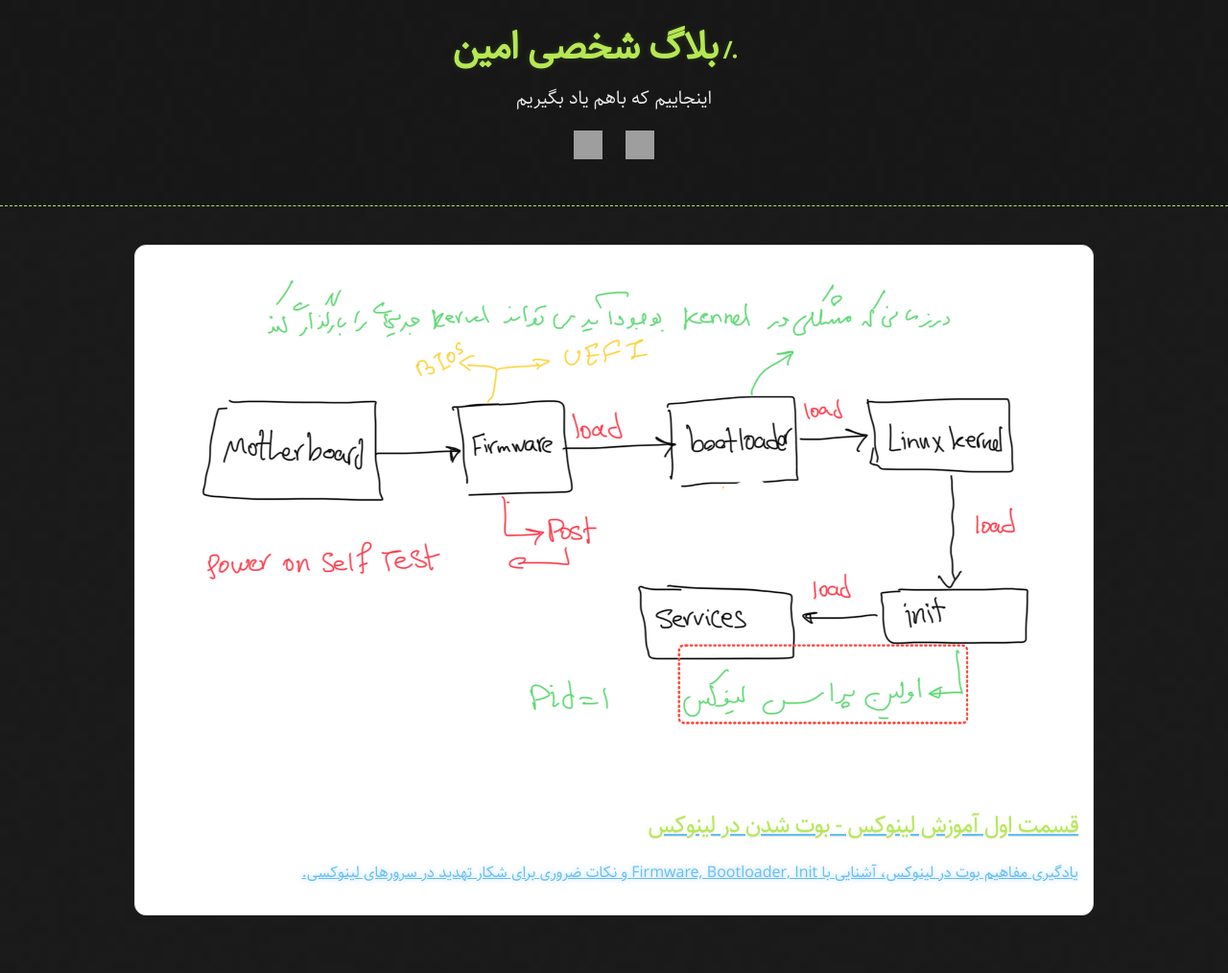
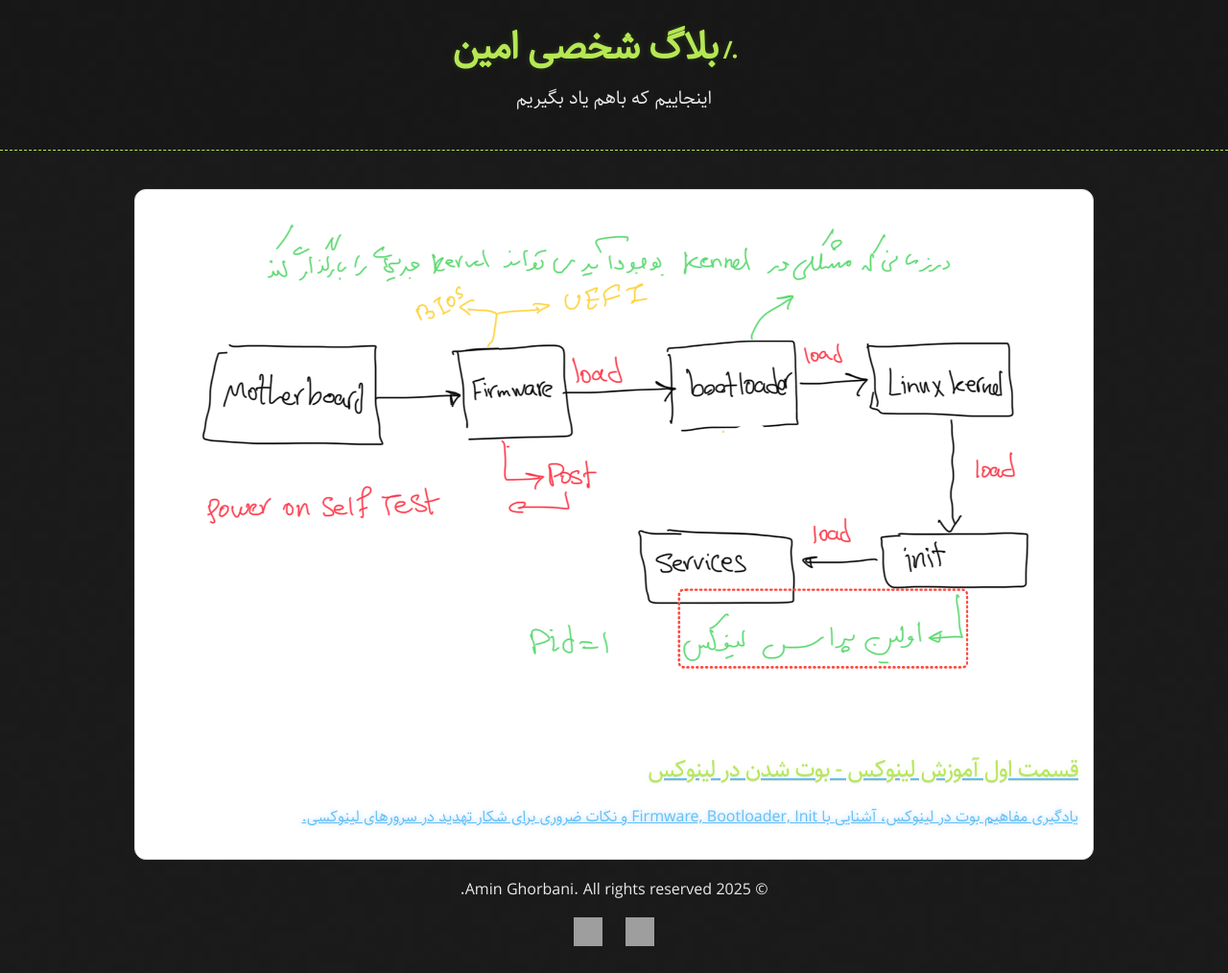
Before and after one commit to AminGhorbani96/hexamin.github.io, a Jekyll site: the page built from index.md, in a window 1280 px wide. Shown: the whole page at 96% size. Built offline with Jekyll 4.4.1, drawn with Linux system fonts in a browser that asks for light colours; before the commit the page ends 974 px from its top, so only the background shows below that; grey boxes are pictures that could not be loaded.

Commit message:
add linux post

```diff
--- a/_layouts/default.html
+++ b/_layouts/default.html
@@ -13,7 +13,7 @@
 
   <body>
 
-  <header>
+    <header>
       <div class="container" dir="rtl">
           <h1 style="text-align: center; font-size: 2.5em; margin-bottom: 0.2em;" font-family: 'Sahel'>بلاگ شخصی امین</h1>
           <p style="text-align: center; font-size: 1.2em; margin-top: 0.2em;">اینجاییم که باهم یاد بگیریم</p>
@@ -30,6 +30,18 @@
           <a href="{{ site.github.repository_url }}" class="btn btn-github"><span class="icon"></span>View on GitHub</a>
         </section> -->
 
+      </div>
+    </header>
+
+    <div class="container" dir="rtl">
+      <section id="main_content">
+        {{ content }}
+      </section>
+    </div>
+
+    <footer>
+      <div class="container" dir="rtl">
+        <p style="text-align: center; font-size: 1em; margin-bottom: 0.5em;">© 2025 Amin Ghorbani. All rights reserved.</p>
         <section id="social-links" style="text-align: center; margin-top: 1em;">
           <a href="https://www.linkedin.com/in/amin-ghorbani-b70481282/" target="_blank" style="margin: 0 10px; text-decoration: none;">
             <img src="https://upload.wikimedia.org/wikipedia/commons/c/ca/LinkedIn_logo_initials.png" alt="LinkedIn" width="30" height="30">
@@ -38,14 +50,7 @@
             <img src="https://upload.wikimedia.org/wikipedia/commons/4/4e/Gmail_Icon.png" alt="Gmail" width="30" height="30">
           </a>
         </section>
-
       </div>
-    </header>
-
-    <div class="container" dir="rtl">
-      <section id="main_content">
-        {{ content }}
-      </section>
-    </div>
+    </footer>
   </body>
 </html>
```
